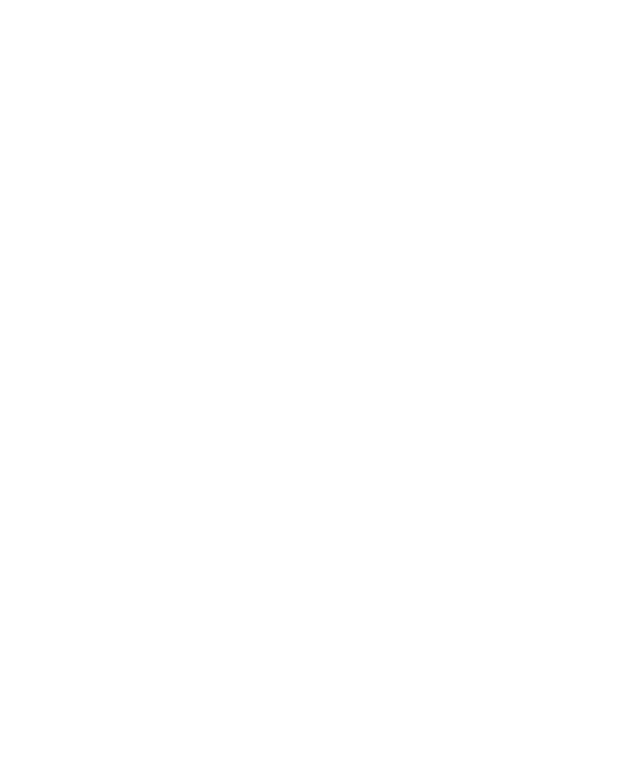
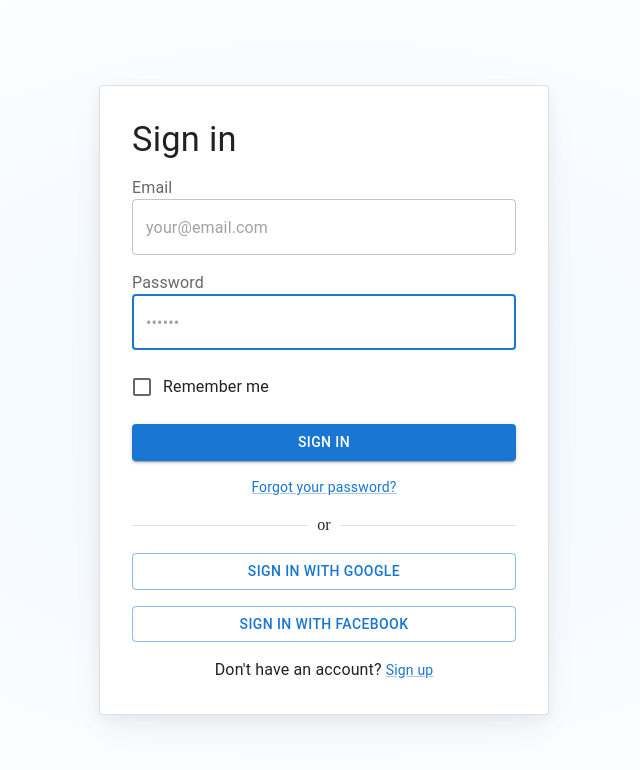
Before and after one commit to tanish0007/Zoom, a React (Create React App) app in the folder frontend/: page /auth in a window 1280 px wide. Before the commit this address had no page. Shown: the top 770 px of the page, without its empty margins (316-956 px from the left). Built offline with nearby package versions, Linux system fonts and the light colour scheme.

Commit message:
add authentication.jsx but sign-in.jsx of mui

```diff
--- a/frontend/package.json
+++ b/frontend/package.json
@@ -5,6 +5,7 @@
   "dependencies": {
     "@emotion/react": "^11.14.0",
     "@emotion/styled": "^11.14.0",
+    "@mui/icons-material": "^6.4.8",
     "@mui/material": "^6.4.7",
     "@testing-library/dom": "^10.4.0",
     "@testing-library/jest-dom": "^6.6.3",
--- a/frontend/src/App.js
+++ b/frontend/src/App.js
@@ -1,6 +1,7 @@
 import './App.css';
 import { Route, BrowserRouter as Router, Routes } from 'react-router-dom';
-import LandingPage from './pages/landingPage';
+import LandingPage from './pages/LandingPage';
+import Authentication from './pages/Authentication';
 
 function App() {
   return (
@@ -8,6 +9,7 @@
       <Router>
         <Routes>
           <Route path='/' element={<LandingPage />} />
+          <Route path='/auth' element={<Authentication />} />
         </Routes>
       </Router>
     </>
--- /dev/null
+++ b/frontend/src/pages/Authentication.jsx
@@ -0,0 +1,232 @@
+import * as React from 'react';
+import Box from '@mui/material/Box';
+import Button from '@mui/material/Button';
+import Checkbox from '@mui/material/Checkbox';
+import CssBaseline from '@mui/material/CssBaseline';
+import FormControlLabel from '@mui/material/FormControlLabel';
+import Divider from '@mui/material/Divider';
+import FormLabel from '@mui/material/FormLabel';
+import FormControl from '@mui/material/FormControl';
+import Link from '@mui/material/Link';
+import TextField from '@mui/material/TextField';
+import Typography from '@mui/material/Typography';
+import Stack from '@mui/material/Stack';
+import MuiCard from '@mui/material/Card';
+import { styled } from '@mui/material/styles';
+// import ForgotPassword from './components/ForgotPassword';
+// import AppTheme from '../shared-theme/AppTheme';
+// import ColorModeSelect from '../shared-theme/ColorModeSelect';
+// import { GoogleIcon, FacebookIcon, SitemarkIcon } from './components/CustomIcons';
+
+const Card = styled(MuiCard)(({ theme }) => ({
+  display: 'flex',
+  flexDirection: 'column',
+  alignSelf: 'center',
+  width: '100%',
+  padding: theme.spacing(4),
+  gap: theme.spacing(2),
+  margin: 'auto',
+  [theme.breakpoints.up('sm')]: {
+    maxWidth: '450px',
+  },
+  boxShadow:
+    'hsla(220, 30%, 5%, 0.05) 0px 5px 15px 0px, hsla(220, 25%, 10%, 0.05) 0px 15px 35px -5px',
+  ...theme.applyStyles('dark', {
+    boxShadow:
+      'hsla(220, 30%, 5%, 0.5) 0px 5px 15px 0px, hsla(220, 25%, 10%, 0.08) 0px 15px 35px -5px',
+  }),
+}));
+
+const SignInContainer = styled(Stack)(({ theme }) => ({
+  height: 'calc((1 - var(--template-frame-height, 0)) * 100dvh)',
+  minHeight: '100%',
+  padding: theme.spacing(2),
+  [theme.breakpoints.up('sm')]: {
+    padding: theme.spacing(4),
+  },
+  '&::before': {
+    content: '""',
+    display: 'block',
+    position: 'absolute',
+    zIndex: -1,
+    inset: 0,
+    backgroundImage:
+      'radial-gradient(ellipse at 50% 50%, hsl(210, 100%, 97%), hsl(0, 0%, 100%))',
+    backgroundRepeat: 'no-repeat',
+    ...theme.applyStyles('dark', {
+      backgroundImage:
+        'radial-gradient(at 50% 50%, hsla(210, 100%, 16%, 0.5), hsl(220, 30%, 5%))',
+    }),
+  },
+}));
+
+export default function Authentication(props) {
+  const [emailError, setEmailError] = React.useState(false);
+  const [emailErrorMessage, setEmailErrorMessage] = React.useState('');
+  const [passwordError, setPasswordError] = React.useState(false);
+  const [passwordErrorMessage, setPasswordErrorMessage] = React.useState('');
+  const [open, setOpen] = React.useState(false);
+
+  const handleClickOpen = () => {
+    setOpen(true);
+  };
+
+  const handleClose = () => {
+    setOpen(false);
+  };
+
+  const handleSubmit = (event) => {
+    if (emailError || passwordError) {
+      event.preventDefault();
+      return;
+    }
+    const data = new FormData(event.currentTarget);
+    console.log({
+      email: data.get('email'),
+      password: data.get('password'),
+    });
+  };
+
+  const validateInputs = () => {
+    const email = document.getElementById('email');
+    const password = document.getElementById('password');
+
+    let isValid = true;
+
+    if (!email.value || !/\S+@\S+\.\S+/.test(email.value)) {
+      setEmailError(true);
+      setEmailErrorMessage('Please enter a valid email address.');
+      isValid = false;
+    } else {
+      setEmailError(false);
+      setEmailErrorMessage('');
+    }
+
+    if (!password.value || password.value.length < 6) {
+      setPasswordError(true);
+      setPasswordErrorMessage('Password must be at least 6 characters long.');
+      isValid = false;
+    } else {
+      setPasswordError(false);
+      setPasswordErrorMessage('');
+    }
+
+    return isValid;
+  };
+
+  return (
+    <>
+      <CssBaseline enableColorScheme />
+      <SignInContainer direction="column" justifyContent="space-between">
+        {/* <ColorModeSelect sx={{ position: 'fixed', top: '1rem', right: '1rem' }} /> */}
+        <Card variant="outlined">
+          {/* <SitemarkIcon /> */}
+          <Typography
+            component="h1"
+            variant="h4"
+            sx={{ width: '100%', fontSize: 'clamp(2rem, 10vw, 2.15rem)' }}
+          >
+            Sign in
+          </Typography>
+          <Box
+            component="form"
+            onSubmit={handleSubmit}
+            noValidate
+            sx={{
+              display: 'flex',
+              flexDirection: 'column',
+              width: '100%',
+              gap: 2,
+            }}
+          >
+            <FormControl>
+              <FormLabel htmlFor="email">Email</FormLabel>
+              <TextField
+                error={emailError}
+                helperText={emailErrorMessage}
+                id="email"
+                type="email"
+                name="email"
+                placeholder="your@email.com"
+                autoComplete="email"
+                autoFocus
+                required
+                fullWidth
+                variant="outlined"
+                color={emailError ? 'error' : 'primary'}
+              />
+            </FormControl>
+            <FormControl>
+              <FormLabel htmlFor="password">Password</FormLabel>
+              <TextField
+                error={passwordError}
+                helperText={passwordErrorMessage}
+                name="password"
+                placeholder="••••••"
+                type="password"
+                id="password"
+                autoComplete="current-password"
+                autoFocus
+                required
+                fullWidth
+                variant="outlined"
+                color={passwordError ? 'error' : 'primary'}
+              />
+            </FormControl>
+            <FormControlLabel
+              control={<Checkbox value="remember" color="primary" />}
+              label="Remember me"
+            />
+            {/* <ForgotPassword open={open} handleClose={handleClose} /> */}
+            <Button
+              type="submit"
+              fullWidth
+              variant="contained"
+              onClick={validateInputs}
+            >
+              Sign in
+            </Button>
+            <Link
+              component="button"
+              type="button"
+              onClick={handleClickOpen}
+              variant="body2"
+              sx={{ alignSelf: 'center' }}
+            >
+              Forgot your password?
+            </Link>
+          </Box>
+          <Divider>or</Divider>
+          <Box sx={{ display: 'flex', flexDirection: 'column', gap: 2 }}>
+            <Button
+              fullWidth
+              variant="outlined"
+              onClick={() => alert('Sign in with Google')}
+            //   startIcon={<GoogleIcon />}
+            >
+              Sign in with Google
+            </Button>
+            <Button
+              fullWidth
+              variant="outlined"
+              onClick={() => alert('Sign in with Facebook')}
+            //   startIcon={<FacebookIcon />}
+            >
+              Sign in with Facebook
+            </Button>
+            <Typography sx={{ textAlign: 'center' }}>
+              Don&apos;t have an account?{' '}
+              <Link
+                href="/material-ui/getting-started/templates/sign-in/"
+                variant="body2"
+                sx={{ alignSelf: 'center' }}
+              >
+                Sign up
+              </Link>
+            </Typography>
+          </Box>
+        </Card>
+      </SignInContainer>
+    </>
+  );
+}
--- a/frontend/src/pages/LandingPage.jsx
+++ b/frontend/src/pages/LandingPage.jsx
@@ -8,7 +8,7 @@
       <div className="landing-page-container">
         <nav className='navbar'>
           <div className='nav-logo'>
-            <h2>Dur-Darshan</h2>
+            <h2>MomentSync</h2>
           </div>
           <div className='nav-list'>
             <p>Join as Guest</p>
@@ -24,7 +24,7 @@
             <h1>Turning <span style={{color: "blueviolet"}}>miles</span> into <span style={{color: "crimson"}}>moments</span></h1>
             <p>From anywhere to everywhere , we bring you closer<br/>to your loved ones</p>
             <div role='button'>
-              <Link to="/home">Get Started</Link>
+              <Link to="/auth">Get Started</Link>
             </div>
           </div>
           <div>
```
Also changed, not shown: 1 other file (tests, documents, lock files or other folders).
